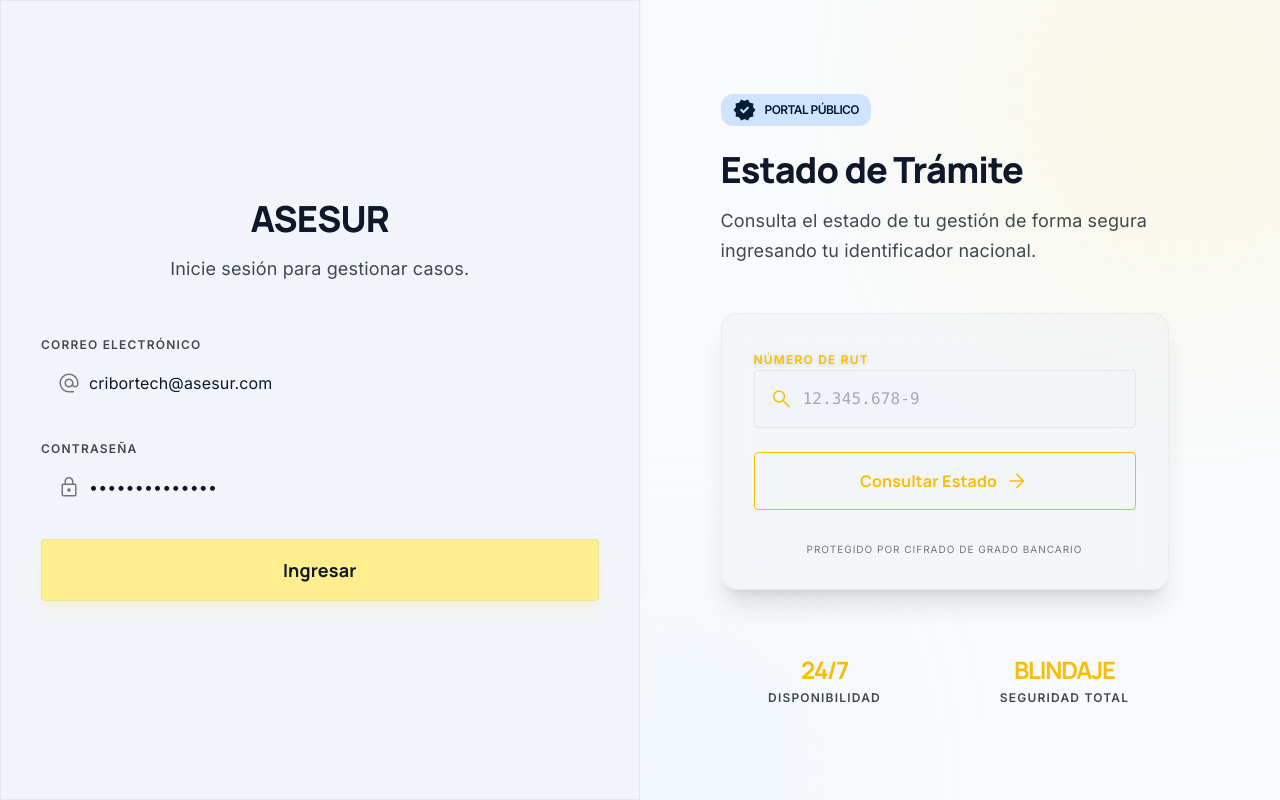
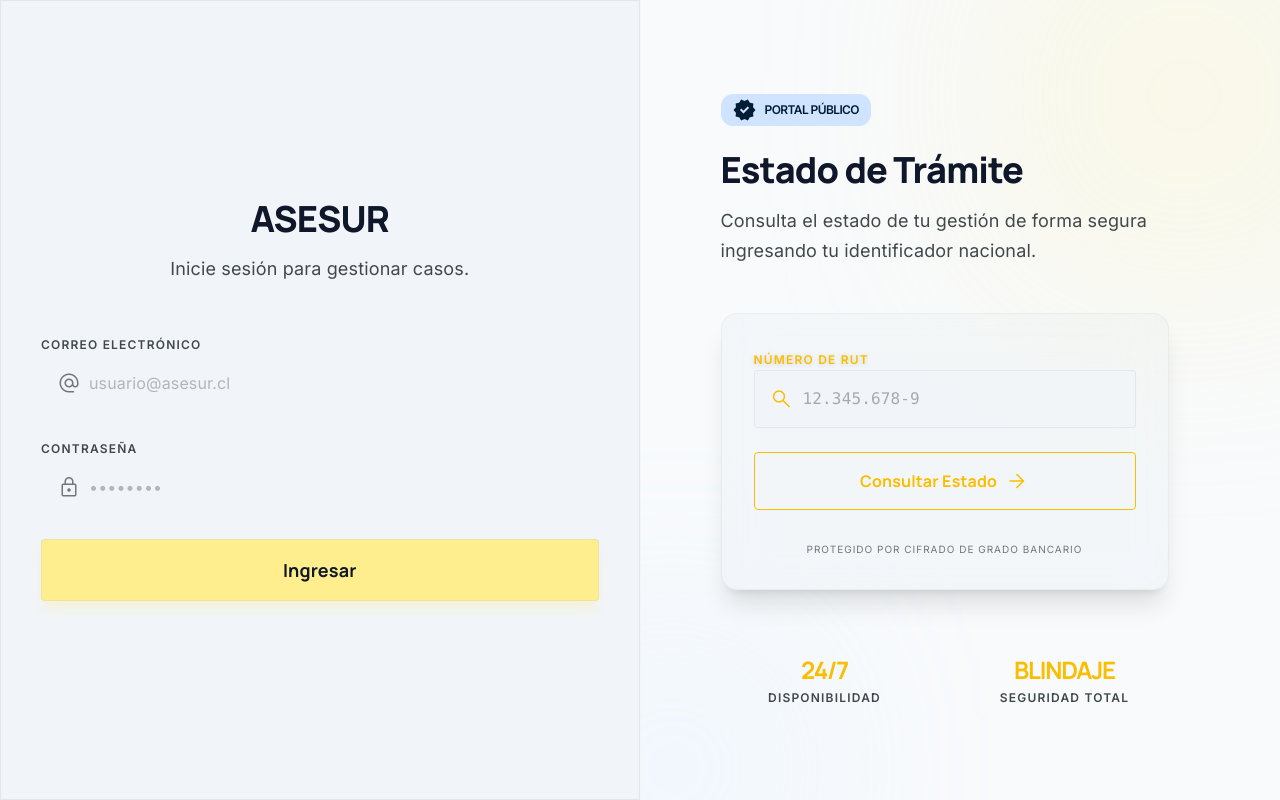
Before and after one commit to axeeelgalindo/ASESUR_FRONTEND, a Next.js app: page /login in a window 1280 px wide. Built offline with nearby package versions, Linux system fonts and the light colour scheme; what @mui/material-nextjs would draw is missing.

Commit message:
change placeholder login

```diff
--- a/src/app/(auth)/login/page.jsx
+++ b/src/app/(auth)/login/page.jsx
@@ -5,8 +5,8 @@ import { signIn } from "next-auth/react";
 import { formatRut, validateRut } from "@/lib/rut";
 
 export default function LoginPage() {
-  const [email, setEmail] = useState("cribortech@asesur.com");
-  const [password, setPassword] = useState("cribortech2026");
+  const [email, setEmail] = useState("");
+  const [password, setPassword] = useState("");
   const [rutBusquilla, setRutBusquilla] = useState("");
   const [loading, setLoading] = useState(false);
   const [error, setError] = useState("");
@@ -70,7 +70,7 @@ export default function LoginPage() {
                   value={email}
                   onChange={(e) => setEmail(e.target.value)}
                   className="w-full bg-surface-container border-none focus:ring-1 focus:ring-primary rounded-lg py-4 pl-12 pr-4 text-on-surface placeholder:text-outline/50 transition-all outline-none"
-                  placeholder="agente@asesur.com"
+                  placeholder="usuario@asesur.cl"
                 />
               </div>
             </div>
```
